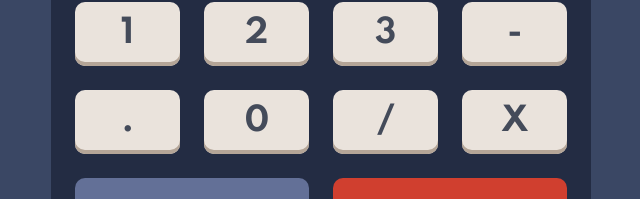
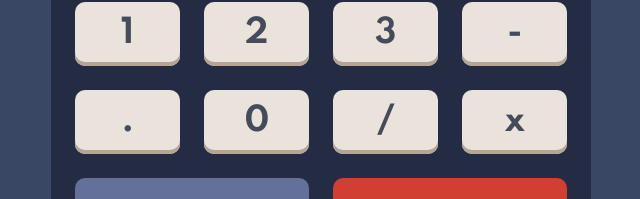
Before and after one commit to KatherineEbel/ke-fem-calculator-app, a Next.js app: page / in a window 1280 px wide. Shown: the part 431-630 px from the top of the page, without its empty margins (319-959 px from the left). Built offline with nearby package versions, Linux system fonts and the light colour scheme.

Commit message:
fix multiplication button was uppercase

```diff
--- a/styles/globals.css
+++ b/styles/globals.css
@@ -120,7 +120,7 @@
     Buttons
   -------------*/
   .btn {
-    @apply w-full h-16 uppercase rounded border-none transition-colors duration-300 active:translate-y-1
+    @apply w-full h-16 rounded border-none transition-colors duration-300 active:translate-y-1
   }
 
   .btn-primary {
@@ -132,7 +132,7 @@
   }
 
   .btn-accent {
-    @apply bg-key-accent hover:bg-key-accent-lt shadow-inner-accent text-white active:shadow-none
+    @apply bg-key-accent uppercase hover:bg-key-accent-lt shadow-inner-accent text-white active:shadow-none
   }
 
 
```
